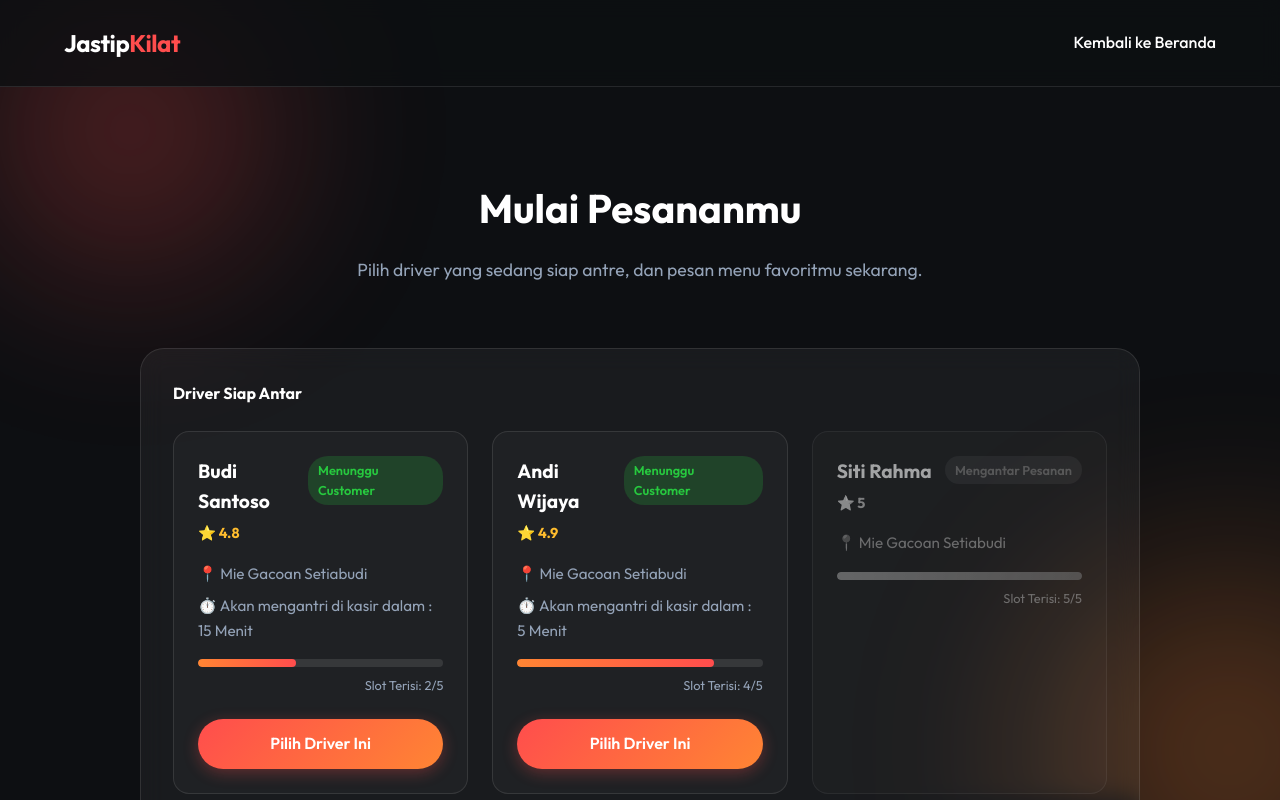
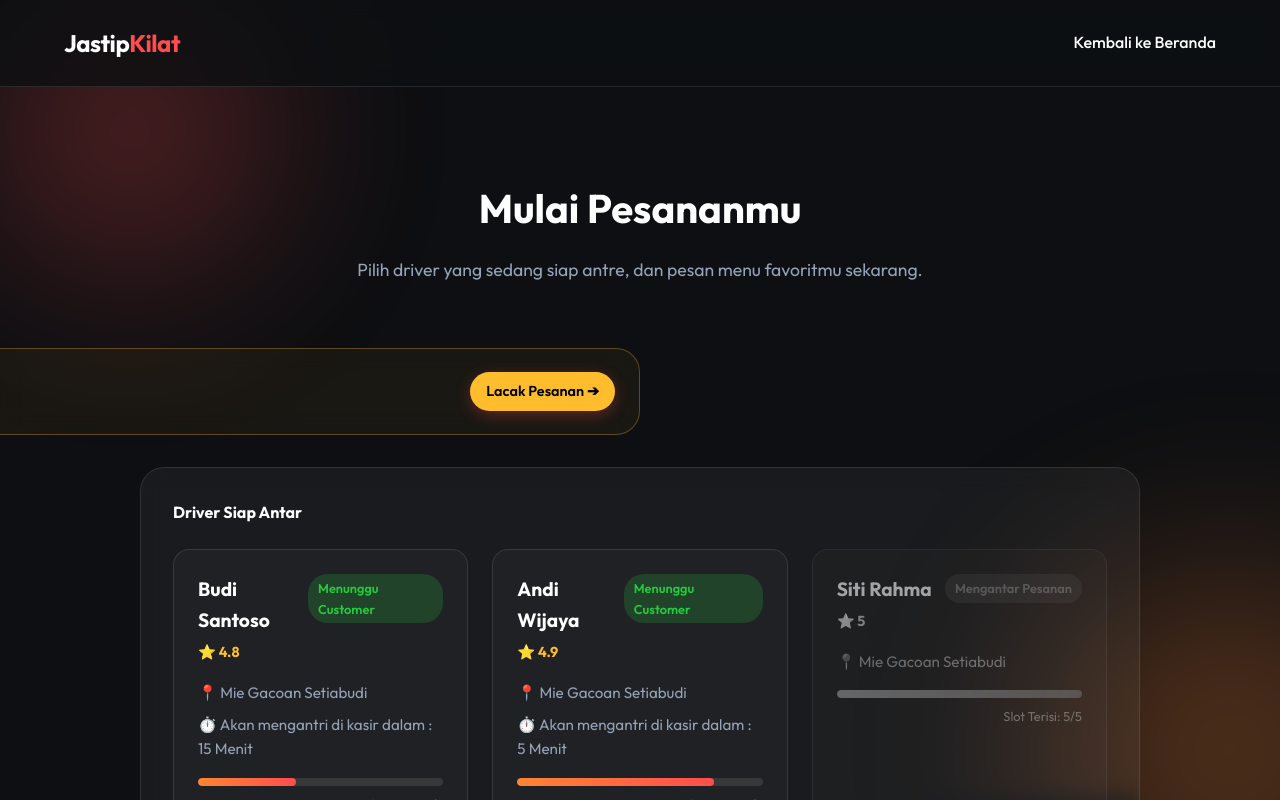
Before and after one commit to yoginugroho1209-lab/jastip-kilat-webapp, a Next.js app: page /order in a window 1280 px wide. Shown: the top 800 px of the page. Built offline with nearby package versions, Linux system fonts and the light colour scheme.

Commit message:
feat: add active order banner simulation on order page

```diff
--- a/src/app/order/page.tsx
+++ b/src/app/order/page.tsx
@@ -137,6 +137,22 @@ export default function OrderPage() {
         <div className="section-header">
           <h2>Mulai Pesananmu</h2>
           <p>Pilih driver yang sedang siap antre, dan pesan menu favoritmu sekarang.</p>
+        </div>
+
+        {/* ACTIVE ORDER BANNER (SIMULATION) */}
+        <div style={{ maxWidth: '1000px', margin: '0 auto 2rem auto' }}>
+          <div className="glass-card bounce-in" style={{ padding: '1rem 1.5rem', display: 'flex', justifyContent: 'space-between', alignItems: 'center', background: 'rgba(255, 189, 46, 0.05)', border: '1px solid rgba(255, 189, 46, 0.3)' }}>
+            <div style={{ display: 'flex', alignItems: 'center', gap: '15px' }}>
+              <div style={{ fontSize: '2rem', animation: 'float 3s ease-in-out infinite' }}>🛵</div>
+              <div>
+                <h4 style={{ color: '#ffbd2e', margin: '0 0 4px 0' }}>Pesanan Sedang Diproses</h4>
+                <p style={{ margin: 0, fontSize: '0.9rem', color: 'var(--text-secondary)' }}>Mie Gacoan (Driver: Budi Santoso)</p>
+              </div>
+            </div>
+            <Link href="/tracking" className="btn btn-primary" style={{ padding: '8px 16px', fontSize: '0.9rem', background: '#ffbd2e', color: '#000' }}>
+              Lacak Pesanan ➔
+            </Link>
+          </div>
         </div>
 
         <div className="order-container glass-card" style={{ maxWidth: '1000px', margin: '0 auto' }}>
```
